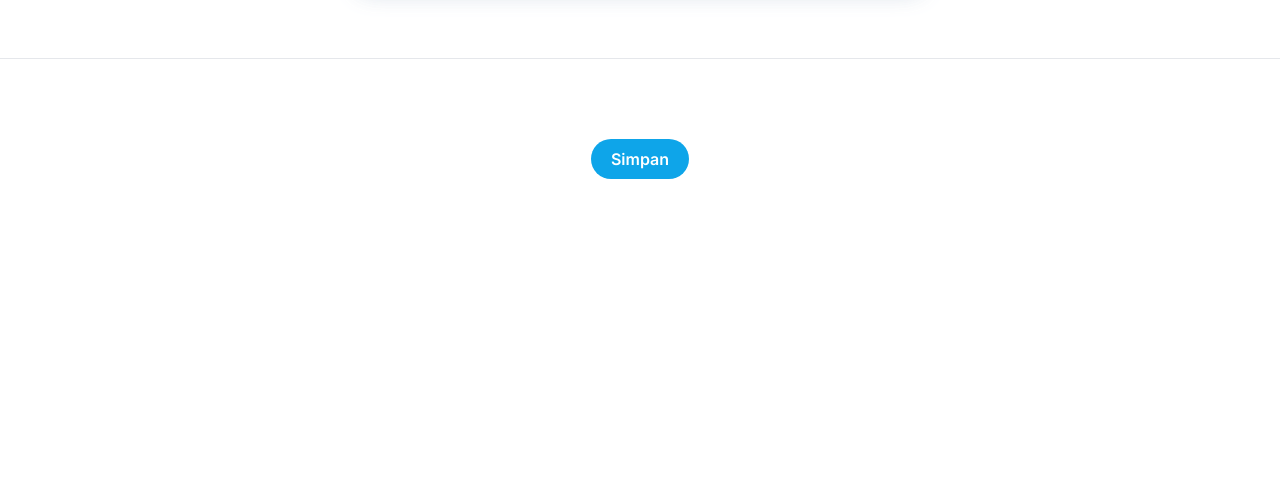
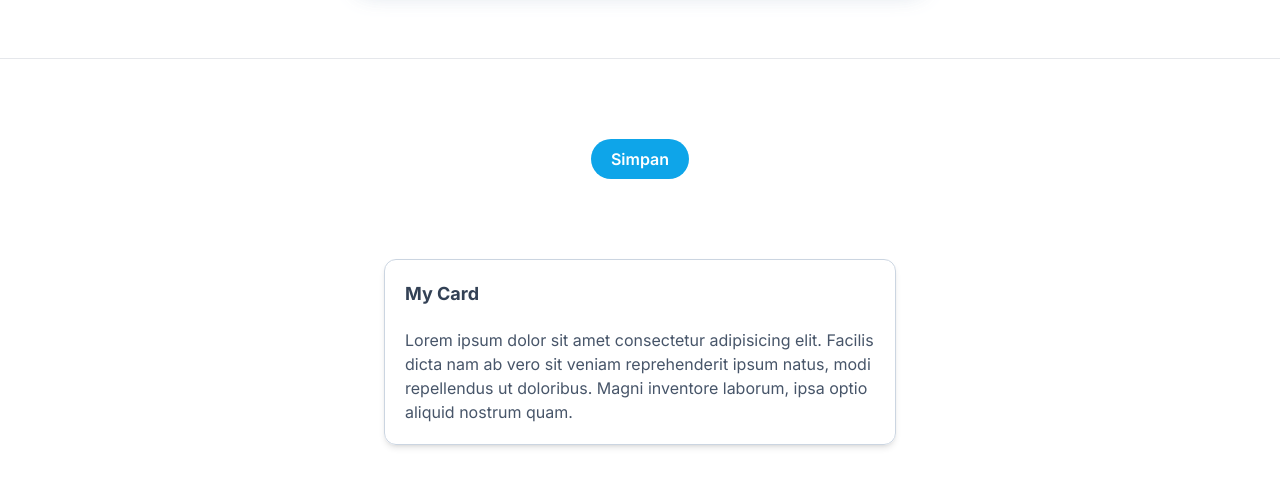
Before and after one commit to Pradikanando10/belajar-tailwind, a plain HTML site: page index.html in a window 1280 px wide. Shown: the part 1949-2436 px from the top of the page. Drawn offline with nearby package versions, Linux system fonts and the light colour scheme.

Commit message:
Tambahan

```diff
--- a/index.html
+++ b/index.html
@@ -134,9 +134,24 @@
     <hr class="my-20" />
 
     <button
-      class="bg-sky-500 mb-96 mx-auto my-20 px-5 py-2 rounded-full text-white font-semibold font-inter block hover:bg-sky-600 transition duration-300 ease-in-out active:bg-sky-700"
+      class="bg-sky-500 mx-auto my-20 px-5 py-2 rounded-full text-white font-semibold font-inter block hover:bg-sky-600 transition duration-300 ease-in-out active:bg-sky-700 focus:ring fokus:ring-sky-300"
     >
       Simpan
     </button>
+
+    <div
+      class="max-w-lg my-10 border border-slate-300 rounded-xl mx-auto p-5 shadow-md font-inter hover:bg-sky-300 group"
+    >
+      <h2 class="font-bold text-slate-700 text-lg mb-5 group-hover:text-white">
+        My Card
+      </h2>
+      <p class="text-slate-600 group-hover:text-white">
+        Lorem ipsum dolor sit amet consectetur adipisicing elit. Facilis dicta
+        nam ab vero sit veniam reprehenderit ipsum natus, modi repellendus ut
+        doloribus. Magni inventore laborum, ipsa optio aliquid nostrum quam.
+      </p>
+    </div>
+
+    <div class="mb-96"></div>
   </body>
 </html>
```
